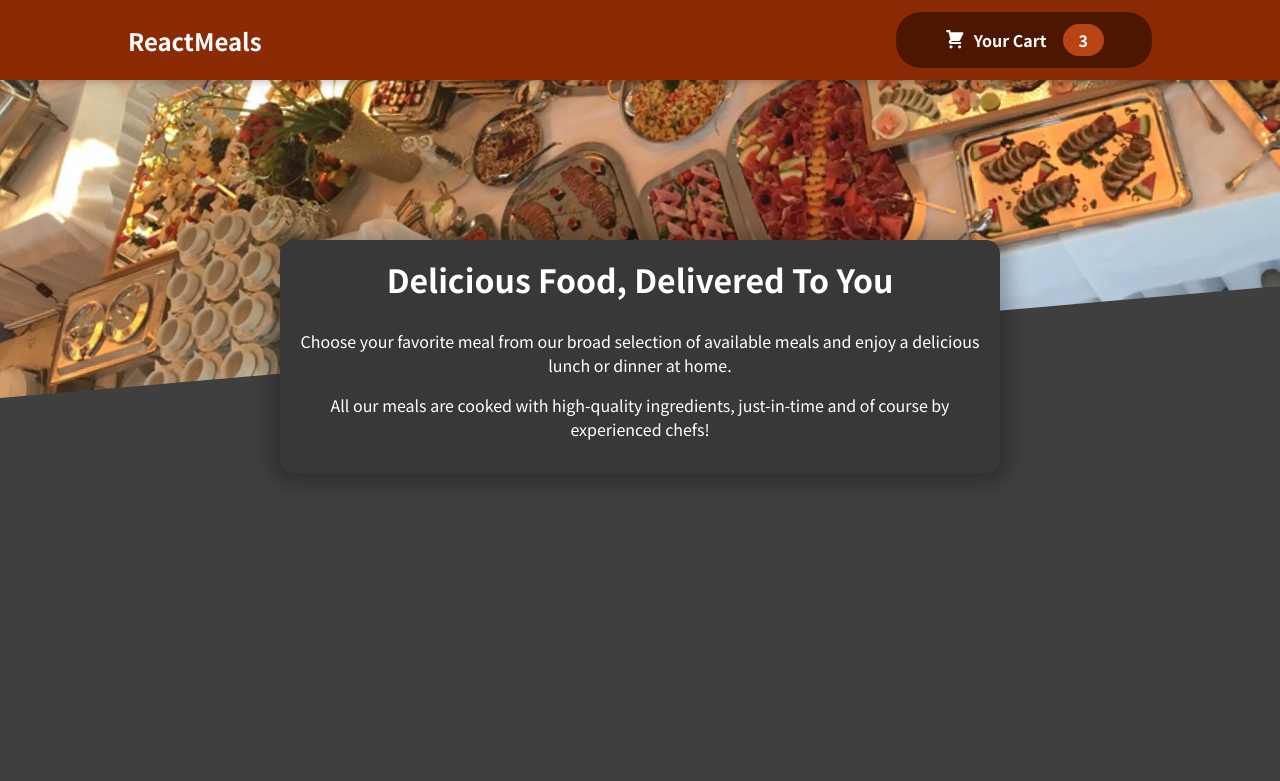
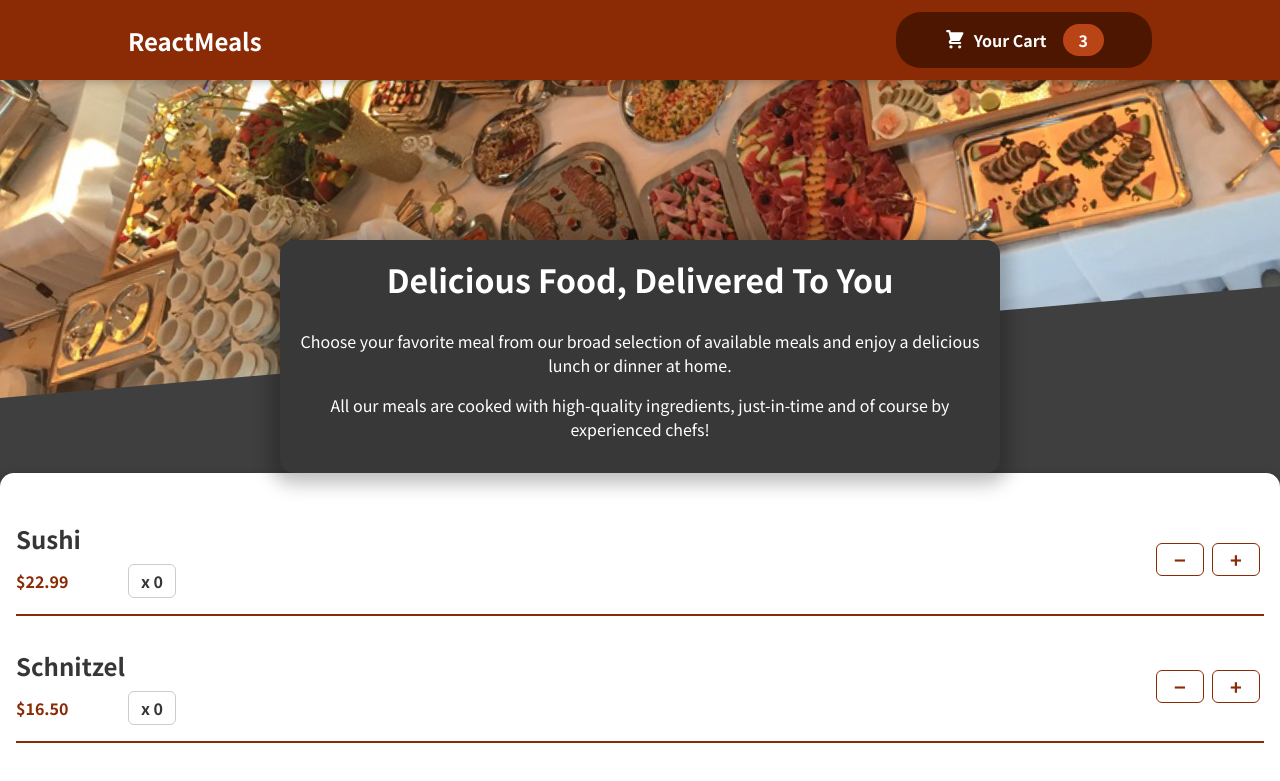
Before and after one commit to S-123-satya/restaurant-app, a React (Create React App) app: page / in a window 1280 px wide. Shown: the top 781 px of the page. Built offline with nearby package versions, Linux system fonts and the light colour scheme.

Commit message:
all meals are now displaying to webpage

```diff
--- a/src/App.js
+++ b/src/App.js
@@ -1,12 +1,14 @@
-import './App.css';
-import Header from './components/Layout/Header';
-import MealsSummary from './components/cart/MealsSummary';
+import "./App.css";
+import Header from "./components/Layout/Header";
+import MealsItems from "./components/cart/MealsItems";
+import MealsSummary from "./components/cart/MealsSummary";
 
 function App() {
   return (
     <>
-    <Header/>
-    <MealsSummary/>
+      <Header />
+      <MealsSummary />
+      <MealsItems/>
     </>
   );
 }
--- /dev/null
+++ b/src/components/UI/Card.js
@@ -0,0 +1,10 @@
+import React from "react";
+import classes from './Card.module.css'
+
+const Card=props=>{
+    return (
+        <div className={classes.card}>{props.children}</div>
+    )
+}
+
+export default Card;
--- /dev/null
+++ b/src/components/cart/MealsItems.js
@@ -0,0 +1,22 @@
+import React from "react";
+import CartItem from "./CartItem/CartItem";
+import items from "./dummy-meals";
+import Card from "../UI/Card";
+
+const MealsItems = () => {
+  return (
+    <Card>
+      {items.map((item) => (
+        <CartItem
+          key={item.id}
+          summary={item.description}
+          price={item.price}
+          name={item.name}
+          amount={0}
+        />
+      ))}
+    </Card>
+  );
+};
+
+export default MealsItems;
--- a/src/Styles/dummy-meals.js
+++ b/src/components/cart/dummy-meals.js
@@ -24,3 +24,5 @@ const DUMMY_MEALS = [
     price: 18.99,
   },
 ];
+
+export default DUMMY_MEALS;
```
Also changed, not shown: src/Styles/CartItem/CartItem.js (deleted, +0 -23 lines), src/components/UI/Card.module.css (renamed from src/Styles/Card.module.css), src/components/cart/Cart.module.css (renamed from src/Styles/Cart.module.css), src/components/cart/CartItem/CartItem.js (renamed from src/Styles/CartItem.js), src/components/cart/CartItem/CartItem.module.css (renamed from src/Styles/CartItem.module.css).
